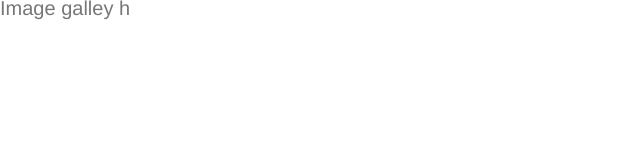
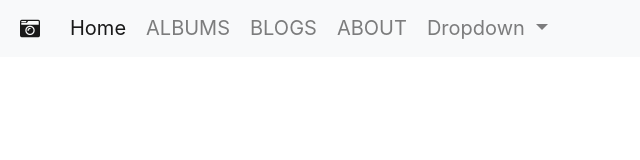
Before and after one commit to YakubuAmidu/ImageGallery, a website: page index.html in a window 1280 px wide. Shown: the whole page, without its empty margins (0-640 px from the left). Drawn offline with nearby package versions, Linux system fonts and the light colour scheme.

Commit message:
Initial commit

```diff
--- a/index.html
+++ b/index.html
@@ -9,10 +9,16 @@
     <link rel="preconnect" href="https://fonts.gstatic.com">
     <link href="https://fonts.googleapis.com/css2?family=PT+Sans+Narrow:wght@700&display=swap" rel="stylesheet">
 
-    <!-- Latest compiled and minified CSS -->
-    <link rel="stylesheet" href="https://maxcdn.bootstrapcdn.com/bootstrap/3.3.7/css/bootstrap.min.css" integrity="sha384-BVYiiSIFeK1dGmJRAkycuHAHRg32OmUcww7on3RYdg4Va+PmSTsz/K68vbdEjh4u" crossorigin="anonymous">
+    <!-- Bootstrap cdn -->
+    <link rel="stylesheet" href="https://stackpath.bootstrapcdn.com/bootstrap/4.3.1/css/bootstrap.min.css" integrity="sha384-ggOyR0iXCbMQv3Xipma34MD+dH/1fQ784/j6cY/iJTQUOhcWr7x9JvoRxT2MZw1T" crossorigin="anonymous">
+
     <!-- fontawesome cdn -->
     <link rel="stylesheet" href="https://pro.fontawesome.com/releases/v5.10.0/css/all.css" integrity="sha384-AYmEC3Yw5cVb3ZcuHtOA93w35dYTsvhLPVnYs9eStHfGJvOvKxVfELGroGkvsg+p" crossorigin="anonymous"/>
+
+    <!-- javascript-->
+    <script src="https://code.jquery.com/jquery-3.3.1.slim.min.js" integrity="sha384-q8i/X+965DzO0rT7abK41JStQIAqVgRVzpbzo5smXKp4YfRvH+8abtTE1Pi6jizo" crossorigin="anonymous"></script>
+    <script src="https://cdnjs.cloudflare.com/ajax/libs/popper.js/1.14.7/umd/popper.min.js" integrity="sha384-UO2eT0CpHqdSJQ6hJty5KVphtPhzWj9WO1clHTMGa3JDZwrnQq4sF86dIHNDz0W1" crossorigin="anonymous"></script>
+    <script src="https://stackpath.bootstrapcdn.com/bootstrap/4.3.1/js/bootstrap.min.js" integrity="sha384-JjSmVgyd0p3pXB1rRibZUAYoIIy6OrQ6VrjIEaFf/nJGzIxFDsf4x0xIM+B07jRM" crossorigin="anonymous"></script>
 
     <!-- stylesheet -->
     <link rel="stylesheet" href="src/css/style.css" />
@@ -20,8 +26,42 @@
     <title>Image Gallery</title>
   </head>
   <body>
-    <div>
-      Image galley h
-    </div>
+    <nav class="navbar navbar-expand-lg navbar-light bg-light">
+  <a class="navbar-brand" href="#"><i class="fas fa-camera-retro"></i></a>
+  <button class="navbar-toggler" type="button" data-toggle="collapse" data-target="#navbarSupportedContent" aria-controls="navbarSupportedContent" aria-expanded="false" aria-label="Toggle navigation">
+    <span class="navbar-toggler-icon"></span>
+  </button>
+
+  <div class="collapse navbar-collapse" id="navbarSupportedContent">
+    <ul class="navbar-nav mr-auto">
+      <li class="nav-item active">
+        <a class="nav-link" href="#">Home <span class="sr-only">(current)</span></a>
+      </li>
+      <li class="nav-item">
+        <a class="nav-link" href="#">ALBUMS</a>
+      </li>
+      <li class="nav-item">
+        <a class="nav-link" href="#">BLOGS</a>
+      </li>
+      <li class="nav-item">
+        <a class="nav-link" href="#">ABOUT</a>
+      </li>
+      <li class="nav-item dropdown">
+        <a class="nav-link dropdown-toggle" href="#" id="navbarDropdown" role="button" data-toggle="dropdown" aria-haspopup="true" aria-expanded="false">
+          Dropdown
+        </a>
+        <div class="dropdown-menu" aria-labelledby="navbarDropdown">
+          <a class="dropdown-item" href="#">ALBUMS</a>
+          <div class="dropdown-divider"></div>
+          <a class="dropdown-item" href="#">BLOGS</a>
+          <div class="dropdown-divider"></div>
+          <a class="dropdown-item" href="#">ABOUT</a>
+        </div>
+      </li>
+    </ul>
+  </div>
+</nav>
+
+    </nav>
   </body>
 </html>
```
